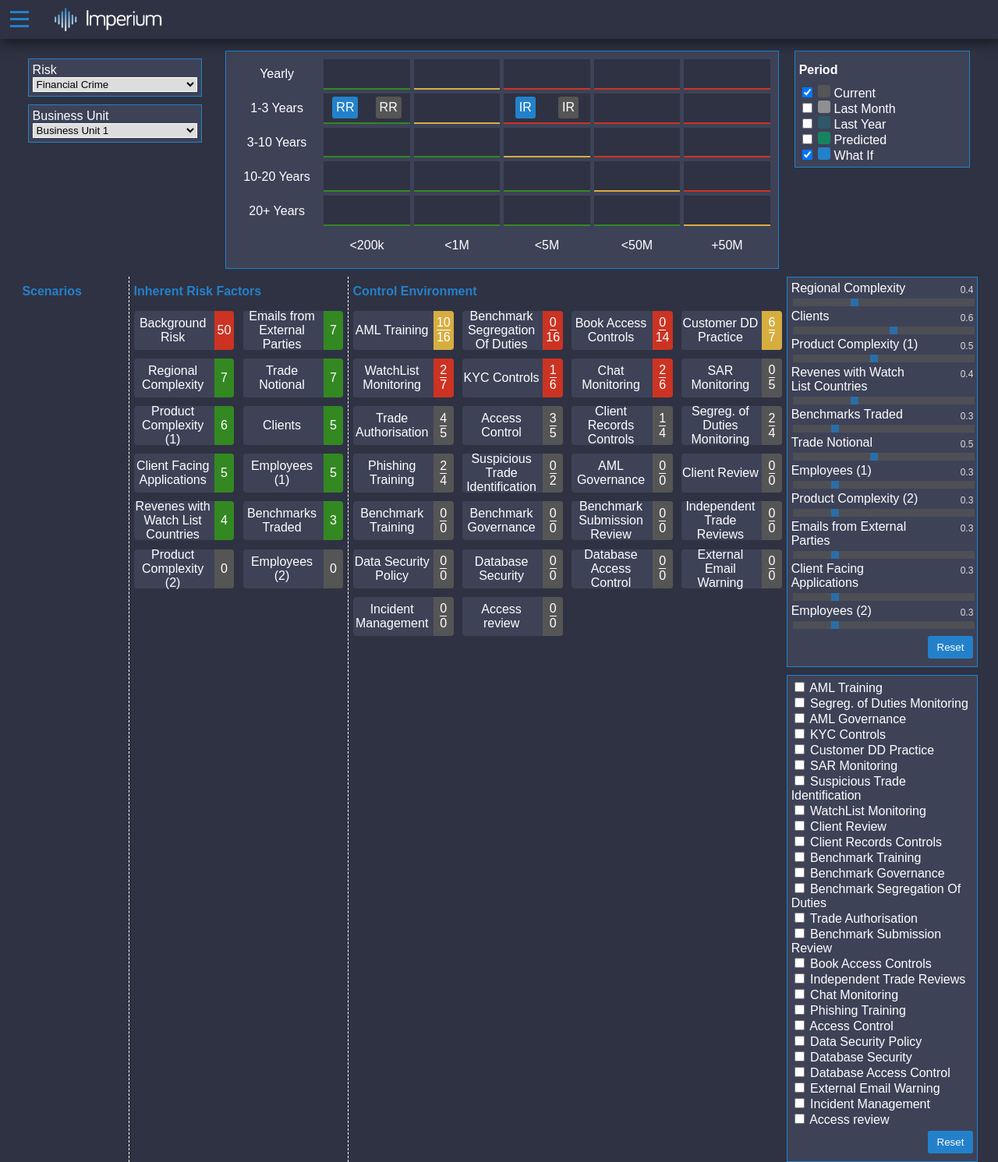
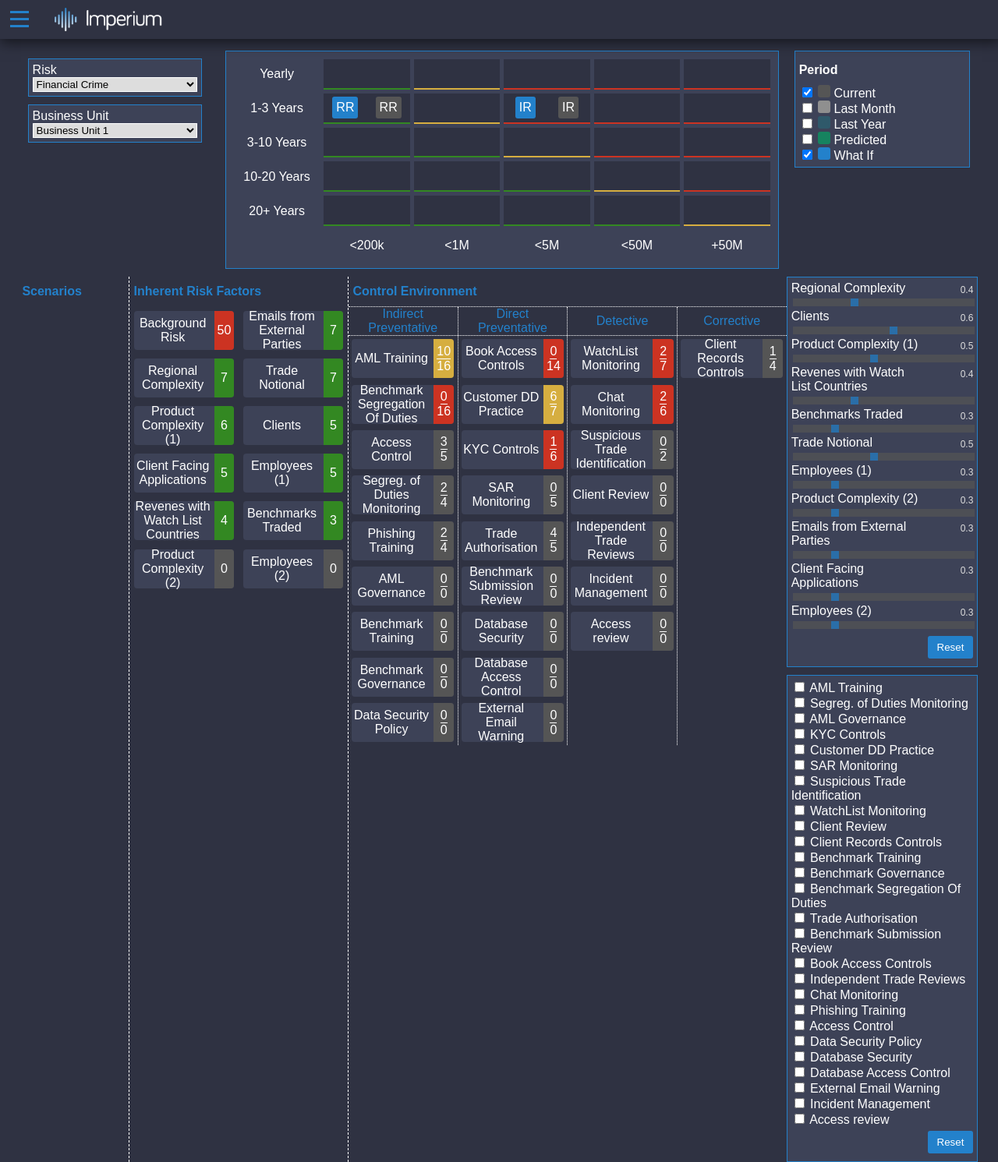
Before and after one commit to imperiumrisk/imperiumrisk.github-io, a Jekyll site: the page built from analytics.html, in a window 1280 px wide. Shown: the whole page at 78% size. Built offline with Jekyll 4.4.1, drawn with Linux system fonts in a browser that asks for light colours.

Commit message:
Added control type handling, although bad styling

```diff
--- a/analytics.html
+++ b/analytics.html
@@ -80,7 +80,17 @@ layout: default
 			</div>
 			<div class="control_proportions_wrapper">
 				<h4>Control Environment</h4>
+				<div class="control_proportion_names">
+					<div class="name_holder"><span>Indirect Preventative</span></div>
+					<div class="name_holder"><span>Direct Preventative</span></div>
+					<div class="name_holder"><span>Detective</span></div>
+					<div class="name_holder"><span>Corrective</span></div>
+				</div>
 				<div class="control_proportions" id="control_proportions">
+					<div class="control_column" id="indirect_preventative"></div>
+					<div class="control_column" id="direct_preventative"></div>
+					<div class="control_column" id="detective"></div>
+					<div class="control_column" id="corrective"></div>
 				</div>
 			</div>
 		</div>
--- a/app/analytics/data.js
+++ b/app/analytics/data.js
@@ -62,16 +62,16 @@ const controlList = [
 	{
 		risk_id: 2,
 		data: [
-			{label: "MiFiD Training", checkbox_id: "fixMifidTraining", current: 0.6, init: 0.6, max: 1, last_month: 0.6, last_year: 0, predicted: 0.6},
-			{label: "MiFiD Rule Verification", checkbox_id: "fixMifidRuleVerification", current: 0.6 , init: 0.6, max: 1, last_month: 0.6, last_year: 0.6, predicted:0.7},
-			{label: "External Oversight", checkbox_id: "fixExternalOversight", current: 0, init: 0, max: 1, last_month: 0, last_year: 0, predicted: 1},
-			{label: "EOD Monitoring", checkbox_id: "fixEodMonitoring", current: 0, init: 0, max: 1, last_month: 0, last_year:1, predicted: 0},
-			{label: "Control 5", checkbox_id: "fixControl5", current: 0.4, init: 0.4, max: 1, last_month: 0.3, last_year: 0, predicted: 0.8},
-			{label: "Control 6", checkbox_id: "fixControl6", current: 0.2, init: 0.2, max: 1, last_month: 0, last_year: 0, predicted: 0.5},
-			{label: "Control 7", checkbox_id: "fixControl7", current: 0.8, init: 0.8, max: 1, last_month: 0.7, last_year: 0.6, predicted: 0.8},
-			{label: "Control 8", checkbox_id: "fixControl8", current: 0.1, init: 0.1, max: 1, last_month: 0, last_year: 0, predicted: 0},
-			{label: "Control 9", checkbox_id: "fixControl9", current: 0, init: 0, max: 1, last_month: 0, last_year: 0, predicted: 0.1},
-			{label: "Control 10", checkbox_id: "fixControl10", current: 0.3, init: 0.3, max: 1, last_month: 0.8, last_year: 0.8, predicted: 0.2}
+			{label: "MiFiD Training", checkbox_id: "fixMifidTraining", current: 0.6, init: 0.6, max: 1, last_month: 0.6, last_year: 0, predicted: 0.6, type:"indirect_preventative"},
+			{label: "MiFiD Rule Verification", checkbox_id: "fixMifidRuleVerification", current: 0.6 , init: 0.6, max: 1, last_month: 0.6, last_year: 0.6, predicted:0.7, type: "direct_preventative"},
+			{label: "External Oversight", checkbox_id: "fixExternalOversight", current: 0, init: 0, max: 1, last_month: 0, last_year: 0, predicted: 1, type:"detective"},
+			{label: "EOD Monitoring", checkbox_id: "fixEodMonitoring", current: 0, init: 0, max: 1, last_month: 0, last_year:1, predicted: 0, type:"detective"},
+			{label: "Control 5", checkbox_id: "fixControl5", current: 0.4, init: 0.4, max: 1, last_month: 0.3, last_year: 0, predicted: 0.8, type:"corrective"},
+			{label: "Control 6", checkbox_id: "fixControl6", current: 0.2, init: 0.2, max: 1, last_month: 0, last_year: 0, predicted: 0.5, type:"detective"},
+			{label: "Control 7", checkbox_id: "fixControl7", current: 0.8, init: 0.8, max: 1, last_month: 0.7, last_year: 0.6, predicted: 0.8, type:"direct_preventative"},
+			{label: "Control 8", checkbox_id: "fixControl8", current: 0.1, init: 0.1, max: 1, last_month: 0, last_year: 0, predicted: 0, type:"indirect_preventative"},
+			{label: "Control 9", checkbox_id: "fixControl9", current: 0, init: 0, max: 1, last_month: 0, last_year: 0, predicted: 0.1, type:"detective"},
+			{label: "Control 10", checkbox_id: "fixControl10", current: 0.3, init: 0.3, max: 1, last_month: 0.8, last_year: 0.8, predicted: 0.2, type:"corrective"}
 		]
 	},
 	{
@@ -386,16 +386,16 @@ const controlList = [
 	{
 		risk_id: 3,
 		data: [
-			{label: "MiFiD Training", checkbox_id: "fixMifidTraining", current: 0.6, init: 0.6, max: 1, last_month: 0.6, last_year: 0, predicted: 0.6},
-			{label: "MiFiD Rule Verification", checkbox_id: "fixMifidRuleVerification", current: 0.6 , init: 0.6, max: 1, last_month: 0.6, last_year: 0.6, predicted:0.7},
-			{label: "External Oversight", checkbox_id: "fixExternalOversight", current: 0, init: 0, max: 1, last_month: 0, last_year: 0, predicted: 1},
-			{label: "EOD Monitoring", checkbox_id: "fixEodMonitoring", current: 0, init: 0, max: 1, last_month: 0, last_year:1, predicted: 0},
-			{label: "Control 5", checkbox_id: "fixControl5", current: 0.4, init: 0.4, max: 1, last_month: 0.3, last_year: 0, predicted: 0.8},
-			{label: "Control 6", checkbox_id: "fixControl6", current: 0.2, init: 0.2, max: 1, last_month: 0, last_year: 0, predicted: 0.5},
-			{label: "Control 7", checkbox_id: "fixControl7", current: 0.8, init: 0.8, max: 1, last_month: 0.7, last_year: 0.6, predicted: 0.8},
-			{label: "Control 8", checkbox_id: "fixControl8", current: 0.1, init: 0.1, max: 1, last_month: 0, last_year: 0, predicted: 0},
-			{label: "Control 9", checkbox_id: "fixControl9", current: 0, init: 0, max: 1, last_month: 0, last_year: 0, predicted: 0.1},
-			{label: "Control 10", checkbox_id: "fixControl10", current: 0.3, init: 0.3, max: 1, last_month: 0.8, last_year: 0.8, predicted: 0.2}
+			{label: "MiFiD Training", checkbox_id: "fixMifidTraining", current: 0.6, init: 0.6, max: 1, last_month: 0.6, last_year: 0, predicted: 0.6, type:"indirect_preventative"},
+			{label: "MiFiD Rule Verification", checkbox_id: "fixMifidRuleVerification", current: 0.6 , init: 0.6, max: 1, last_month: 0.6, last_year: 0.6, predicted:0.7, type: "direct_preventative"},
+			{label: "External Oversight", checkbox_id: "fixExternalOversight", current: 0, init: 0, max: 1, last_month: 0, last_year: 0, predicted: 1, type:"detective"},
+			{label: "EOD Monitoring", checkbox_id: "fixEodMonitoring", current: 0, init: 0, max: 1, last_month: 0, last_year:1, predicted: 0, type:"detective"},
+			{label: "Control 5", checkbox_id: "fixControl5", current: 0.4, init: 0.4, max: 1, last_month: 0.3, last_year: 0, predicted: 0.8, type:"corrective"},
+			{label: "Control 6", checkbox_id: "fixControl6", current: 0.2, init: 0.2, max: 1, last_month: 0, last_year: 0, predicted: 0.5, type:"detective"},
+			{label: "Control 7", checkbox_id: "fixControl7", current: 0.8, init: 0.8, max: 1, last_month: 0.7, last_year: 0.6, predicted: 0.8, type:"direct_preventative"},
+			{label: "Control 8", checkbox_id: "fixControl8", current: 0.1, init: 0.1, max: 1, last_month: 0, last_year: 0, predicted: 0, type:"indirect_preventative"},
+			{label: "Control 9", checkbox_id: "fixControl9", current: 0, init: 0, max: 1, last_month: 0, last_year: 0, predicted: 0.1, type:"detective"},
+			{label: "Control 10", checkbox_id: "fixControl10", current: 0.3, init: 0.3, max: 1, last_month: 0.8, last_year: 0.8, predicted: 0.2, type:"corrective"}
 		]
 	}
 ];
--- a/app/analytics/get_factors.js
+++ b/app/analytics/get_factors.js
@@ -5,11 +5,11 @@ const getWhatIfFactors = (get_controls) => {
 	});
 	if(get_controls){
 		getControlData(SELECTED_RISK,SELECTED_BU).forEach( row => {
-			returnList.push({label: row.label, val: parseFloat(row.current), is_control: true});
+			returnList.push({label: row.label, val: parseFloat(row.current), is_control: true, type: row.type});
 		});
 	} else {
 		getControlData(SELECTED_RISK,SELECTED_BU).forEach( row => {
-			returnList.push({label: row.label, val: 0, is_control: true});
+			returnList.push({label: row.label, val: 0, is_control: true, type: row.type});
 		});
 	}
 	return returnList;
--- a/app/analytics/graphics.js
+++ b/app/analytics/graphics.js
@@ -32,6 +32,11 @@ const updateProportions = (factorFunction) => {
 	proportionList = factorsToProportions(allFactors);
 	irfPropHolder = document.getElementById("irf_proportions");
 	controlPropHolder = document.getElementById("control_proportions");
+	// Clear control proportions
+	document.getElementById("direct_preventative").innerHTML = "";
+	document.getElementById("indirect_preventative").innerHTML = "";
+	document.getElementById("corrective").innerHTML = "";
+	document.getElementById("detective").innerHTML = "";
 	irfHTML = "";
 	controlHTML = "";
 	// FIrst we sort the two arrays so that most significant factors appear first
@@ -73,7 +78,8 @@ const updateProportions = (factorFunction) => {
 			} else {
 				propColor = "prop_red";
 			}
-			controlHTML += `<div class="proportion_oblong">
+			console.log(prop.type);
+			document.getElementById(prop.type).innerHTML += `<div class="proportion_oblong">
 								<div class="proportion_label"><span>${prop.label}<span></div>
 								<div class="proportion_frac ${propColor}">
 									<div>${Math.round(prop.top_proportion)}</div>
@@ -106,7 +112,7 @@ const updateProportions = (factorFunction) => {
 		}
 	})
 	irfPropHolder.innerHTML = irfHTML;
-	controlPropHolder.innerHTML = controlHTML;
+	//controlPropHolder.innerHTML = controlHTML;
 }
 
 const updateView = () => {
--- a/app/analytics/helpers.js
+++ b/app/analytics/helpers.js
@@ -46,7 +46,7 @@ const factorsToProportions = (factors) => {
 			} else {
 				topProp = (factorInList.val / factor.max)*bottomProp;
 			}
-			output.push({label: row.label, top_proportion: topProp*100.0, bottom_proportion: bottomProp*100.0, is_control: true});
+			output.push({label: row.label, top_proportion: topProp*100.0, bottom_proportion: bottomProp*100.0, is_control: true, type: factor.type});
 		}
 	});
 	return output;
--- a/style.scss
+++ b/style.scss
@@ -374,6 +374,25 @@ html, body {
 			margin: 10px 1%;
 			color: var(--imperium-accent);
 		 }
+		 .control_proportion_names{
+			 display: flex;
+			 flex-direction: row;
+			 border-bottom: 1px dotted white;
+			 border-top: 1px dotted white;
+			 .name_holder {
+				 border-left: 1px dotted white;
+				 display: flex;
+				 justify-content: center;
+				 align-items: center;
+				 &:first-child{
+					 border: none;
+				 }
+				 width: 25%;
+				 padding: 0 3%;
+				 text-align: center;
+				 color: var(--imperium-accent);
+			 }
+		 }
 	 }
 	.irf_proportions, .control_proportions {
 		.proportion_oblong{
@@ -390,11 +409,21 @@ html, body {
 		}
 	}
 	.control_proportions {
-		.proportion_oblong{
-			width: 23%;
-			margin: 1%;
+		display:flex;
+		flex-direction: row;
+		.control_column{
+			width: 25%;
+			display: flex;
+			flex-direction: column;
+			border-left: 1px dotted white;
+			&:first-child {
+				border: none;
+			}
+			.proportion_oblong{
+				width: 94%;
+				margin: 3%;
+			}
 		}
-
 	}
 	.proportion_oblong {
 		border-radius: 4px;
```
